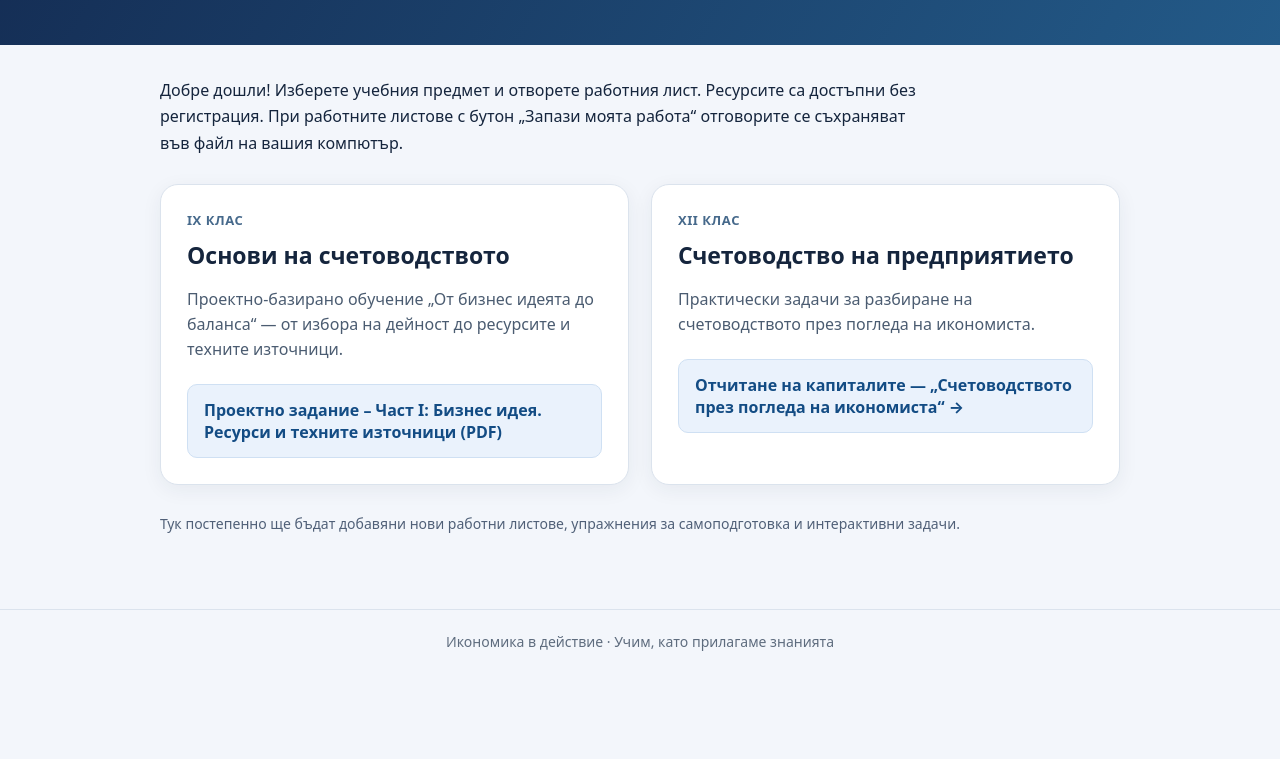
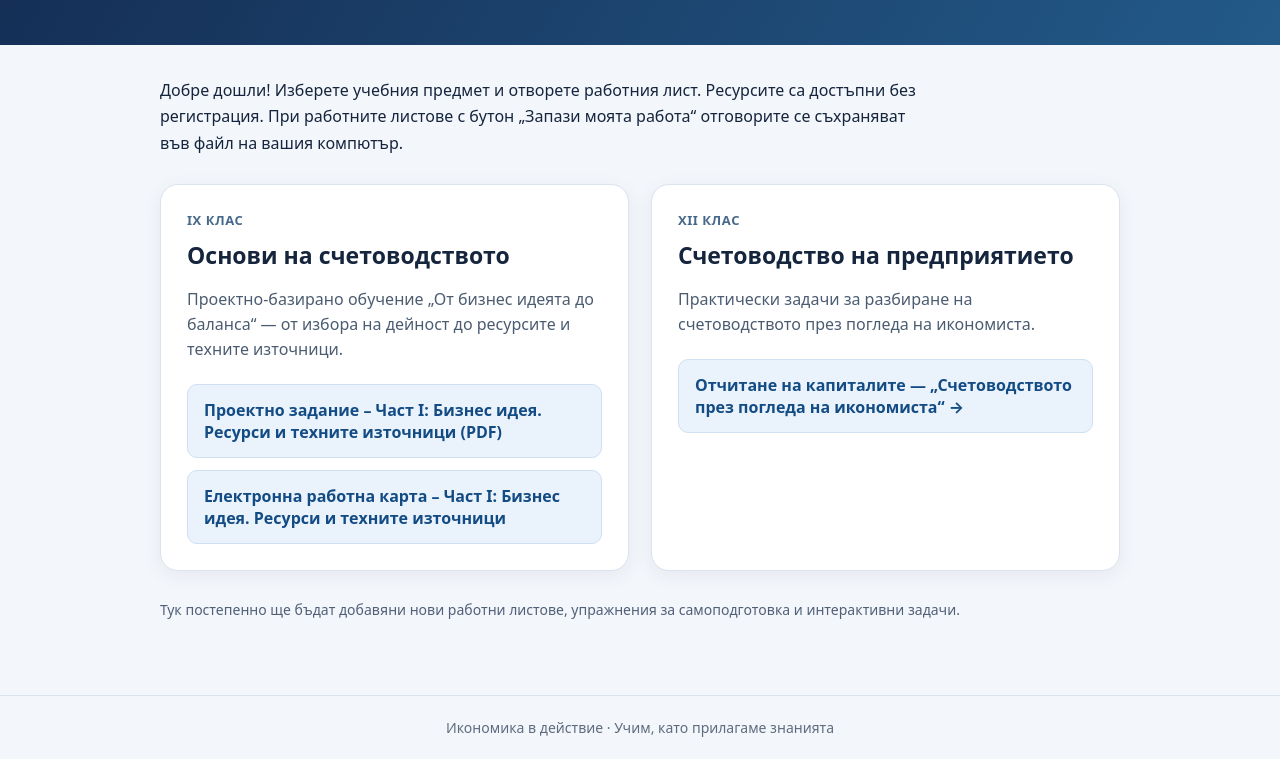
Before and after one commit to ikonomika-v-deystvie/ikonomika-v-deystvie.github.io, a plain HTML site: page index.html in a window 1280 px wide. Shown: the part 152-911 px from the top of the page. Before the commit the page ends 825 px from the top, so only its background shows below. Drawn offline with Linux system fonts and the light colour scheme.

Commit message:
Update index.html

```diff
--- a/index.html
+++ b/index.html
@@ -12,7 +12,7 @@
 <main>
 <p class="intro">Добре дошли! Изберете учебния предмет и отворете работния лист. Ресурсите са достъпни без регистрация. При работните листове с бутон „Запази моята работа“ отговорите се съхраняват във файл на вашия компютър.</p>
 <div class="grid">
-<section class="card" aria-labelledby="os"><div class="eyebrow">IX клас</div><h2 id="os">Основи на счетоводството</h2><p>Проектно-базирано обучение „От бизнес идеята до баланса“ — от избора на дейност до ресурсите и техните източници.</p><ul class="resources"><li><a class="resource" href="Финал-PBO_Chast_I_A4_2stranici_v2.pdf" target="_blank">Проектно задание – Част I: Бизнес идея. Ресурси и техните източници (PDF)</a></li></ul></section>
+<section class="card" aria-labelledby="os"><div class="eyebrow">IX клас</div><h2 id="os">Основи на счетоводството</h2><p>Проектно-базирано обучение „От бизнес идеята до баланса“ — от избора на дейност до ресурсите и техните източници.</p><ul class="resources"><li><a class="resource" href="Финал-PBO_Chast_I_A4_2stranici_v2.pdf" target="_blank">Проектно задание – Част I: Бизнес идея. Ресурси и техните източници (PDF)</a></li><li><a class="resource" href="Rabotna_karta_9_klas_final_nav.html">Електронна работна карта – Част I: Бизнес идея. Ресурси и техните източници</a></li></ul></section>
 <section class="card" aria-labelledby="sp"><div class="eyebrow">XII клас</div><h2 id="sp">Счетоводство на предприятието</h2><p>Практически задачи за разбиране на счетоводството през погледа на икономиста.</p><ul class="resources"><li><a class="resource" href="raboten_list_kapitali.html">Отчитане на капиталите — „Счетоводството през погледа на икономиста“ →</a></li></ul></section>
 </div>
 <p class="note">Тук постепенно ще бъдат добавяни нови работни листове, упражнения за самоподготовка и интерактивни задачи.</p>
```
